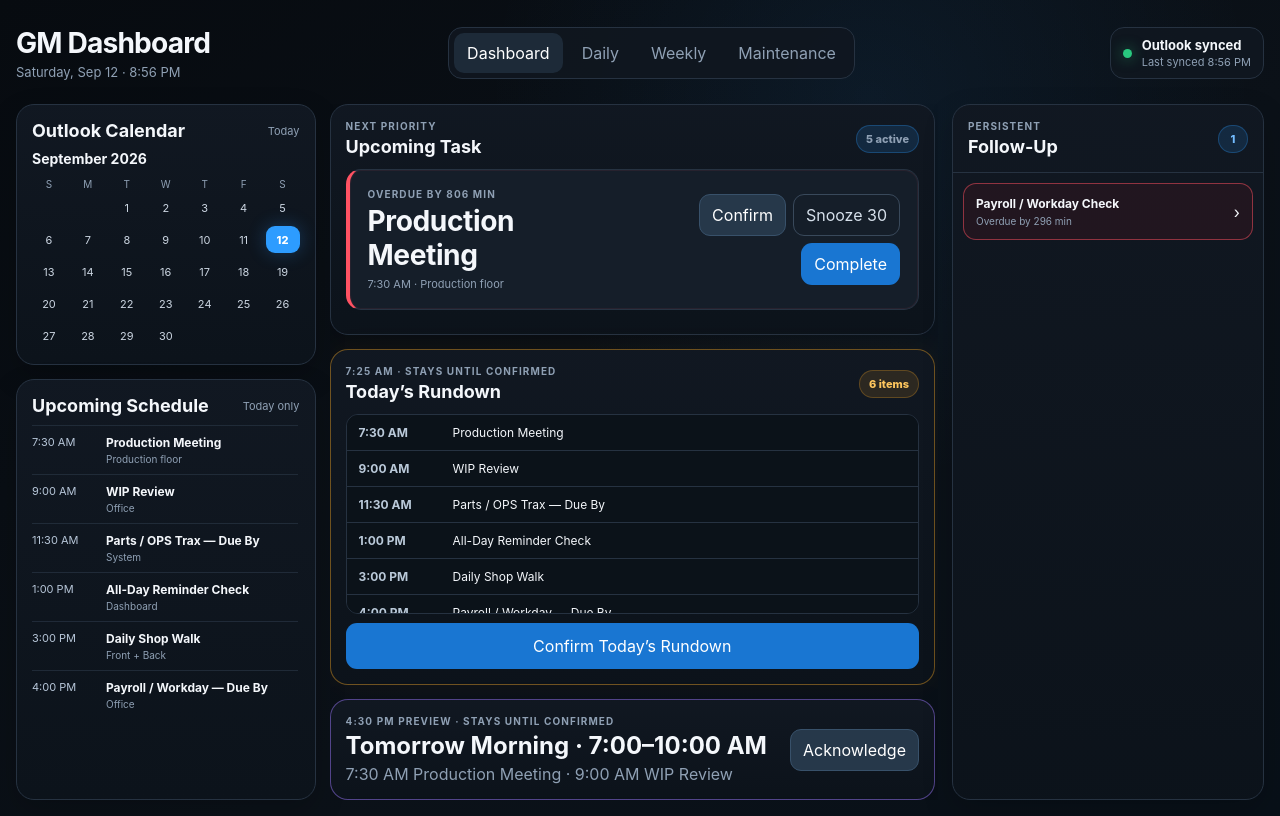
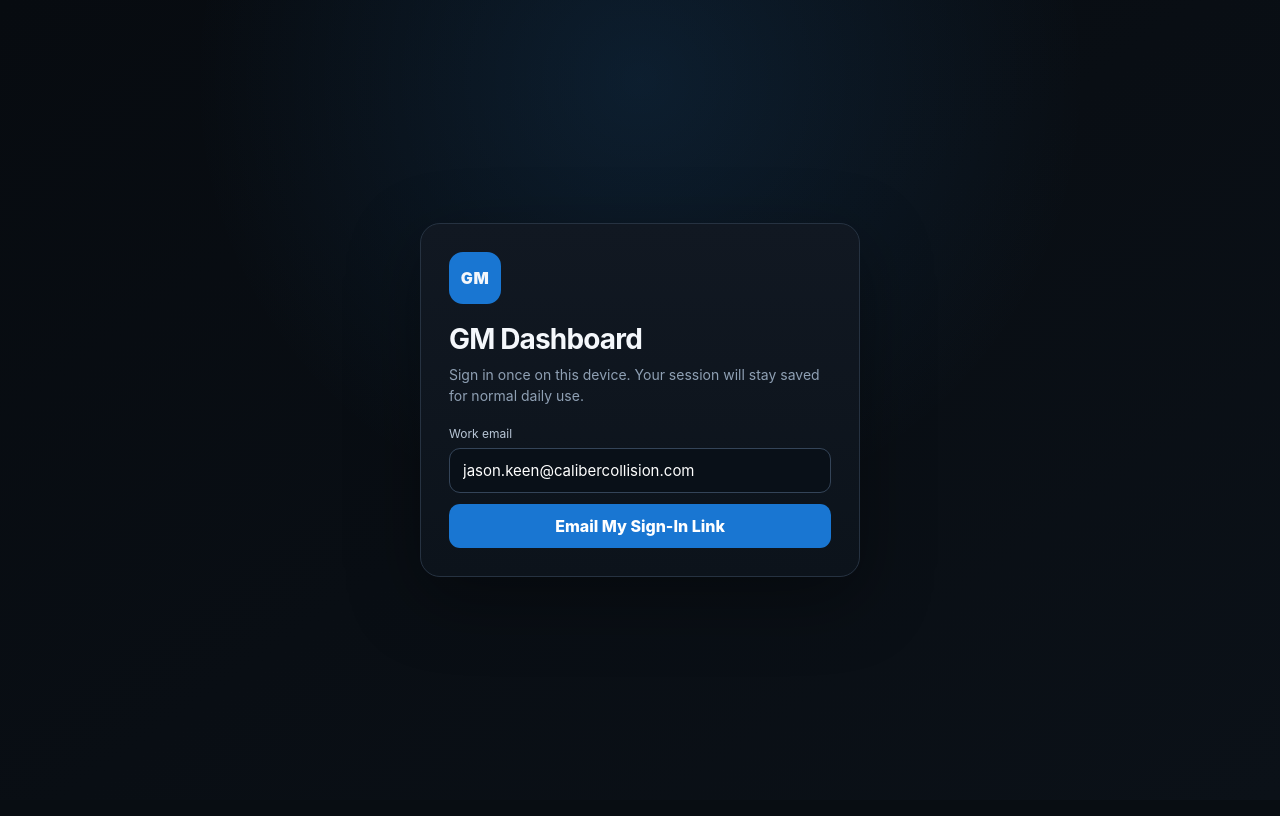
Before and after one commit to 4jkeens/gm_assistant, a Next.js app: page / in a window 1280 px wide. Built offline with nearby package versions, Linux system fonts and the light colour scheme.

Commit message:
Protect GM Dashboard with Supabase session

```diff
--- a/app/layout.tsx
+++ b/app/layout.tsx
@@ -1,5 +1,6 @@
 import type { Metadata, Viewport } from "next";
 import "./globals.css";
+import AuthGate from "./AuthGate";
 
 export const metadata: Metadata = {
   title: "GM Dashboard",
@@ -20,7 +21,9 @@
 }: Readonly<{ children: React.ReactNode }>) {
   return (
     <html lang="en">
-      <body>{children}</body>
+      <body>
+        <AuthGate>{children}</AuthGate>
+      </body>
     </html>
   );
 }
```
